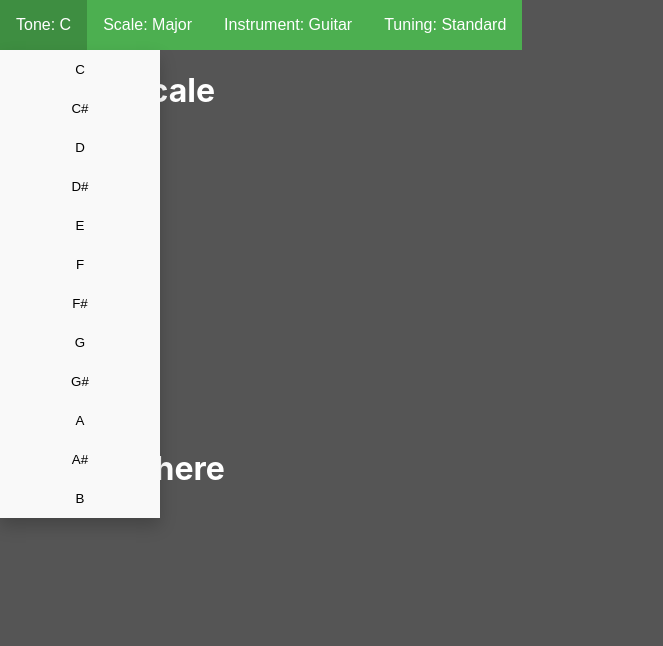
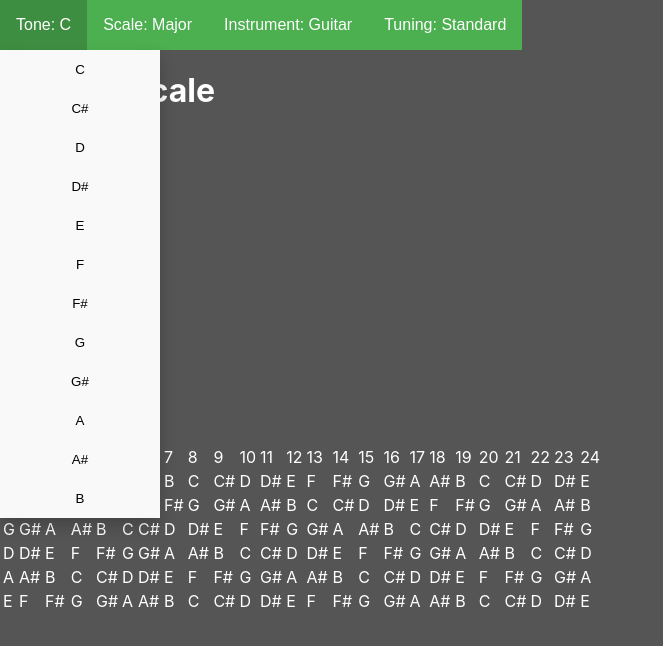
Before and after one commit to hoxas/ScaleTool, a React (Create React App) app: page / in a window 1280 px wide. Shown: the top 646 px of the page, without its empty margins (0-663 px from the left). Built offline with nearby package versions, Linux system fonts and the light colour scheme.

Commit message:
Fretboard blueprint halfway done, general refactoring and added 5-string bass

```diff
--- a/src/components/Fretboard.jsx
+++ b/src/components/Fretboard.jsx
@@ -7,21 +7,52 @@ export default (props) => {
     const instrument = props.instrument;
     const tuning = props.tuning;
 
-    function buildFretboard (scale, tone) {
+    function buildFretboard () {
         let builtFret = new Array();
+        let i;
+        let instStrings =  lib.instruments[instrument][1];
 
-        /* if (instrument == 0) {
-            lib.tuning[1].map((value) => {
-                for (let i = 0; i <= 24; i) {
+        instStrings >= 6 ? i = 0 : i = -(instStrings - 6);
 
-                }
-            })
-        } */
+        for (let strings = 0; strings < instStrings; strings++) {
+            builtFret.push([]);
+            let tone0 = lib.tuning[tuning][1][i];
+
+            for (let fret = 0; fret < 25; fret++) {
+                tone0 %= 12;
+                builtFret[strings].push(tone0)
+                tone0++;
+            }
+            i++;
+        }
+
+
+        return builtFret;
     }
+
+    let builtFret = buildFretboard();
+    console.log(builtFret)
+
+    let fretCount = [...Array(25).keys()];
 
     return (
         <div className="fretboard">
-            <h1>fretboard here</h1>
+            <table>
+                <thead>
+                    <tr>
+                        {fretCount.map((value) => <td key={value}>{value}</td>)}
+                    </tr>
+                </thead>
+                <tbody>
+                    {builtFret.map((value, index) => (
+                        <tr key={index}>
+                            {builtFret[index].map((value, index) => (
+                                <td key={index}>{lib.tones[value]}</td>
+                            ))}
+                        </tr>
+                    ))}
+                </tbody>
+            </table>
         </div>
     )
 };
--- a/src/components/Header.jsx
+++ b/src/components/Header.jsx
@@ -17,9 +17,7 @@ export default (props) => {
     function Bttn (props) {
         /* button type tone */
         if (props.format == "tones") {
-            console.log('start bttn')
             let tone = parseInt(props.children);
-            console.log(tone)
 
             return (
                 <button onClick={() => setTone(tone)}>{lib.tones[tone]}</button>
--- a/src/lib/scaleslib.js
+++ b/src/lib/scaleslib.js
@@ -15,8 +15,8 @@ export const tones = [
 ];
 
 // scaleslib
-export const W = 2;
-export const H = 1;
+const W = 2;
+const H = 1;
 
 const major = [
     "Major",
@@ -83,7 +83,8 @@ export const tuning = [stndrd]
 
 // instruments
 
-let guitar = ['Guitar'];
-let bass = ['Bass'];
+let guitar = ['Guitar', 6];
+let bass = ['Bass', 4];
+let bass5 = ['5-String Bass', 5]
 
-export const instruments = [guitar, bass]
+export const instruments = [guitar, bass, bass5]
```
